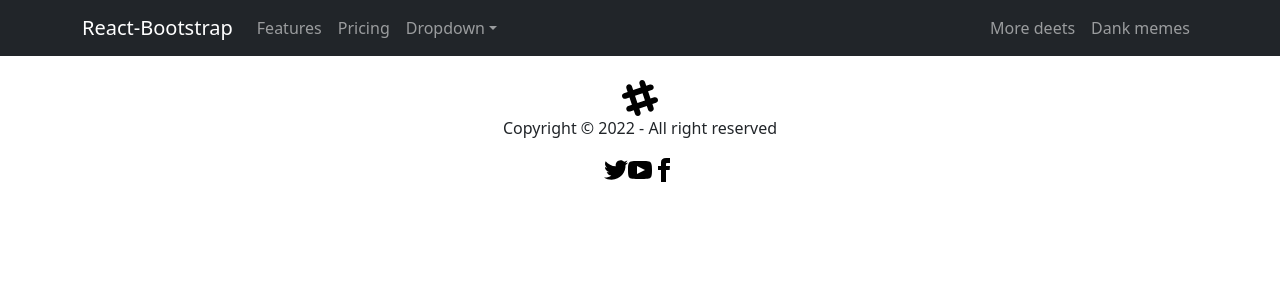
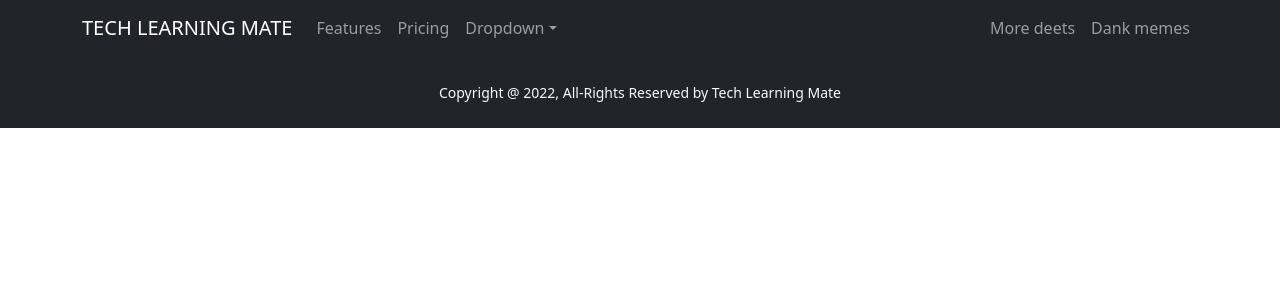
Before and after one commit to alamin516/learning-platform, a React (Create React App) app: page / in a window 1280 px wide. Shown: the top 300 px of the page. Built offline with nearby package versions, Linux system fonts and the light colour scheme.

Commit message:
Footer Added

```diff
--- a/src/Shared/Footer/Footer/Footer.js
+++ b/src/Shared/Footer/Footer/Footer.js
@@ -2,18 +2,9 @@
 
 const Footer = () => {
     return (
-        <footer className="footer items-center p-4 bg-neutral text-neutral-content">
-  <div className="items-center grid-flow-col">
-    <svg width="36" height="36" viewBox="0 0 24 24" xmlns="http://www.w3.org/2000/svg" fillRule="evenodd" clipRule="evenodd" className="fill-current"><path d="M22.672 15.226l-2.432.811.841 2.515c.33 1.019-.209 2.127-1.23 2.456-1.15.325-2.148-.321-2.463-1.226l-.84-2.518-5.013 1.677.84 2.517c.391 1.203-.434 2.542-1.831 2.542-.88 0-1.601-.564-1.86-1.314l-.842-2.516-2.431.809c-1.135.328-2.145-.317-2.463-1.229-.329-1.018.211-2.127 1.231-2.456l2.432-.809-1.621-4.823-2.432.808c-1.355.384-2.558-.59-2.558-1.839 0-.817.509-1.582 1.327-1.846l2.433-.809-.842-2.515c-.33-1.02.211-2.129 1.232-2.458 1.02-.329 2.13.209 2.461 1.229l.842 2.515 5.011-1.677-.839-2.517c-.403-1.238.484-2.553 1.843-2.553.819 0 1.585.509 1.85 1.326l.841 2.517 2.431-.81c1.02-.33 2.131.211 2.461 1.229.332 1.018-.21 2.126-1.23 2.456l-2.433.809 1.622 4.823 2.433-.809c1.242-.401 2.557.484 2.557 1.838 0 .819-.51 1.583-1.328 1.847m-8.992-6.428l-5.01 1.675 1.619 4.828 5.011-1.674-1.62-4.829z"></path></svg>
-    <p>Copyright © 2022 - All right reserved</p>
-  </div>
-  <div className="grid-flow-col gap-4 md:place-self-center md:justify-self-end">
-    <a><svg xmlns="http://www.w3.org/2000/svg" width="24" height="24" viewBox="0 0 24 24" className="fill-current"><path d="M24 4.557c-.883.392-1.832.656-2.828.775 1.017-.609 1.798-1.574 2.165-2.724-.951.564-2.005.974-3.127 1.195-.897-.957-2.178-1.555-3.594-1.555-3.179 0-5.515 2.966-4.797 6.045-4.091-.205-7.719-2.165-10.148-5.144-1.29 2.213-.669 5.108 1.523 6.574-.806-.026-1.566-.247-2.229-.616-.054 2.281 1.581 4.415 3.949 4.89-.693.188-1.452.232-2.224.084.626 1.956 2.444 3.379 4.6 3.419-2.07 1.623-4.678 2.348-7.29 2.04 2.179 1.397 4.768 2.212 7.548 2.212 9.142 0 14.307-7.721 13.995-14.646.962-.695 1.797-1.562 2.457-2.549z"></path></svg>
-    </a>
-    <a><svg xmlns="http://www.w3.org/2000/svg" width="24" height="24" viewBox="0 0 24 24" className="fill-current"><path d="M19.615 3.184c-3.604-.246-11.631-.245-15.23 0-3.897.266-4.356 2.62-4.385 8.816.029 6.185.484 8.549 4.385 8.816 3.6.245 11.626.246 15.23 0 3.897-.266 4.356-2.62 4.385-8.816-.029-6.185-.484-8.549-4.385-8.816zm-10.615 12.816v-8l8 3.993-8 4.007z"></path></svg></a>
-    <a><svg xmlns="http://www.w3.org/2000/svg" width="24" height="24" viewBox="0 0 24 24" className="fill-current"><path d="M9 8h-3v4h3v12h5v-12h3.642l.358-4h-4v-1.667c0-.955.192-1.333 1.115-1.333h2.885v-5h-3.808c-3.596 0-5.192 1.583-5.192 4.615v3.385z"></path></svg></a>
-  </div>
-</footer>
+        <div className='bg-dark py-4 text-light'>
+            <p className='mb-0'><small>Copyright @ 2022, All-Rights Reserved by Tech Learning Mate</small></p>
+        </div>
     );
 };
 
--- a/src/Shared/Header/Header/Header.js
+++ b/src/Shared/Header/Header/Header.js
@@ -1,4 +1,5 @@
 import React from 'react';
+import { Image } from 'react-bootstrap';
 import Container from 'react-bootstrap/Container';
 import Nav from 'react-bootstrap/Nav';
 import Navbar from 'react-bootstrap/Navbar';
@@ -8,7 +9,7 @@
     return (
         <Navbar collapseOnSelect expand="lg" bg="dark" variant="dark">
       <Container>
-        <Navbar.Brand href="#home">React-Bootstrap</Navbar.Brand>
+        <Navbar.Brand href="#home">TECH LEARNING MATE</Navbar.Brand>
         <Navbar.Toggle aria-controls="responsive-navbar-nav" />
         <Navbar.Collapse id="responsive-navbar-nav">
           <Nav className="me-auto">
```
